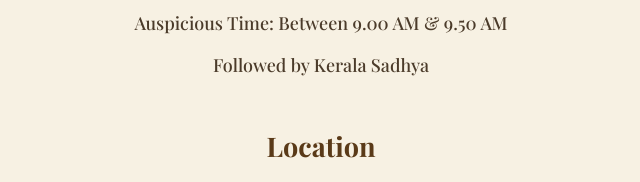
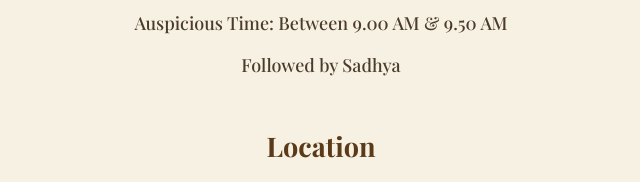
Before and after one commit to ktnrss/sreejithkn, a plain HTML site: page index.html in a window 1280 px wide. Shown: the part 579-761 px from the top of the page, 319-959 px from the left. Drawn offline with nearby package versions, Linux system fonts and the light colour scheme.

Commit message:
Update index.html

```diff
--- a/index.html
+++ b/index.html
@@ -147,7 +147,7 @@
             Auspicious Time: Between 9.00 AM &amp; 9.50 AM
         </div>
         <div class="time">
-            Followed by Kerala Sadhya
+            Followed by Sadhya
         </div>
         <div>
             <!-- Map Location Section -->
```
